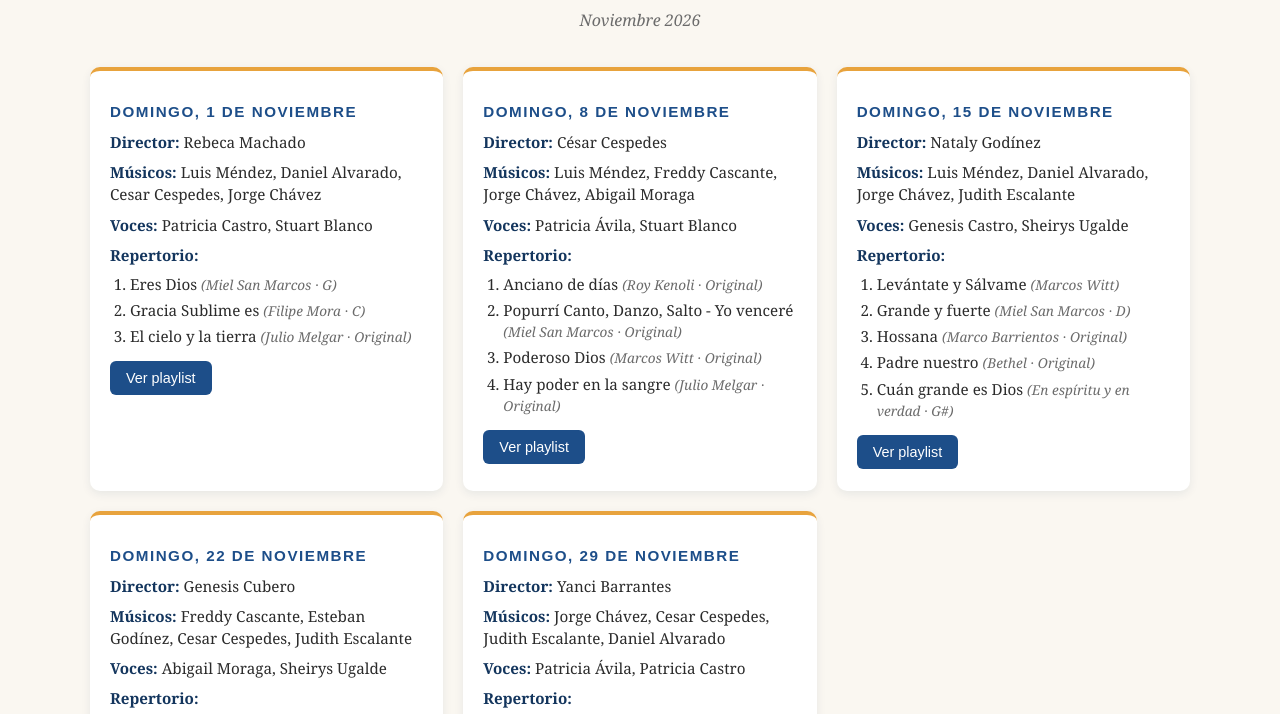
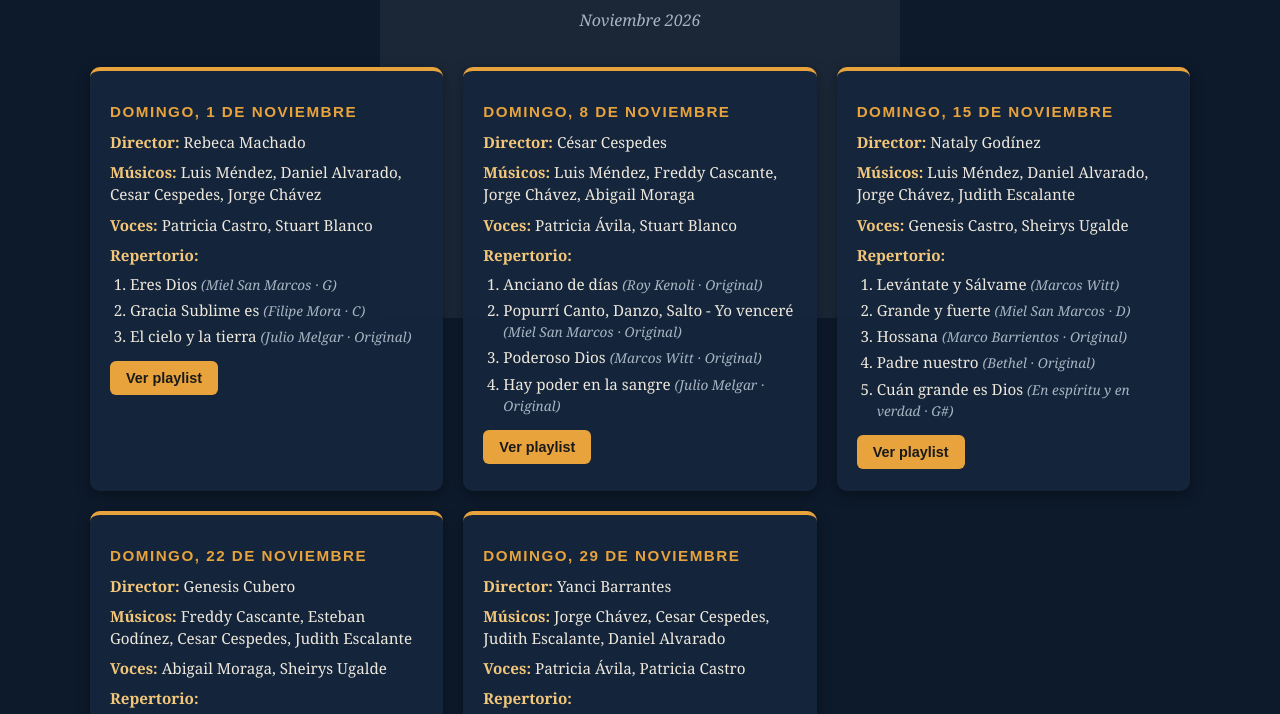
Before and after one commit to cesarck-bit/Roles, a plain HTML site: page index.html in a window 1280 px wide. Shown: the part 256-970 px from the top of the page. Drawn offline with Linux system fonts and the light colour scheme.

Commit message:
Add the new index and remove the oldone

```diff
--- a/index.html
+++ b/index.html
@@ -6,22 +6,41 @@
   <title>Roles de músicos · La Cosecha</title>
   <style>
     :root {
-      --azul: #1d4e89;
-      --azul-oscuro: #13355d;
+      --fondo: #0d1a2b;
+      --tarjeta: #15273d;
       --dorado: #e8a33d;
-      --crema: #faf7f1;
-      --texto: #2b2b2b;
-      --gris: #6b6b6b;
+      --dorado-suave: #f3c77a;
+      --texto: #eee8dc;
+      --gris: #a9b4c2;
     }
 
     * { box-sizing: border-box; }
 
     body {
       font-family: "Georgia", "Times New Roman", serif;
-      background: var(--crema);
+      background: var(--fondo);
       color: var(--texto);
       margin: 0;
       padding: 0 16px 40px;
+      min-height: 100vh;
+      position: relative;
+    }
+
+    /* Imagen de fondo en transparencia: el logo, fijo y centrado */
+    body::before {
+      content: "";
+      position: fixed;
+      inset: 0;
+      background: url("logo.jpg") no-repeat center 40% / min(70vw, 520px);
+      filter: brightness(0) invert(1);
+      opacity: 0.06;
+      pointer-events: none;
+      z-index: 0;
+    }
+
+    header, main {
+      position: relative;
+      z-index: 1;
     }
 
     header {
@@ -34,7 +53,7 @@
       height: auto;
     }
     h1 {
-      color: var(--azul-oscuro);
+      color: var(--dorado-suave);
       font-size: 2rem;
       font-weight: normal;
       letter-spacing: 1px;
@@ -62,14 +81,14 @@
       margin: 0 auto;
     }
     .card {
-      background: #fff;
+      background: rgba(21, 39, 61, 0.92);
       border-radius: 10px;
       padding: 22px 20px;
       border-top: 4px solid var(--dorado);
-      box-shadow: 0 3px 10px rgba(19, 53, 93, 0.08);
+      box-shadow: 0 4px 14px rgba(0, 0, 0, 0.35);
     }
     .fecha {
-      color: var(--azul);
+      color: var(--dorado);
       font-family: "Arial", sans-serif;
       font-size: 0.85rem;
       font-weight: bold;
@@ -83,7 +102,7 @@
       font-size: 0.95rem;
     }
     .etiqueta {
-      color: var(--azul-oscuro);
+      color: var(--dorado-suave);
       font-weight: bold;
     }
     .card ol {
@@ -103,20 +122,21 @@
     .btn {
       display: inline-block;
       padding: 9px 16px;
-      background: var(--azul);
-      color: #fff;
+      background: var(--dorado);
+      color: #1a1a1a;
       text-decoration: none;
       border-radius: 6px;
       font-family: "Arial", sans-serif;
       font-size: 0.9rem;
+      font-weight: bold;
       transition: background 0.2s;
     }
     .btn:hover {
-      background: var(--azul-oscuro);
+      background: var(--dorado-suave);
     }
     .error {
       text-align: center;
-      color: #a32020;
+      color: #ff8a80;
     }
   </style>
 </head>
```
